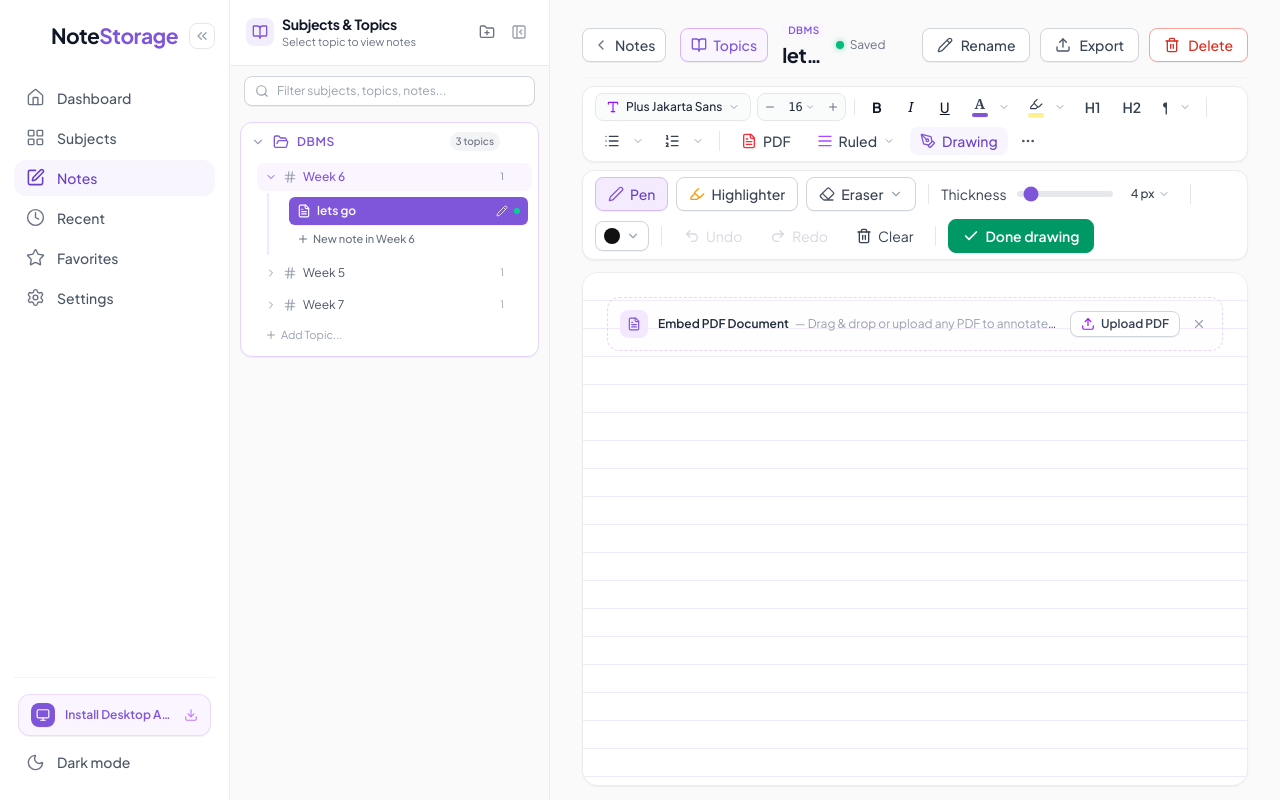
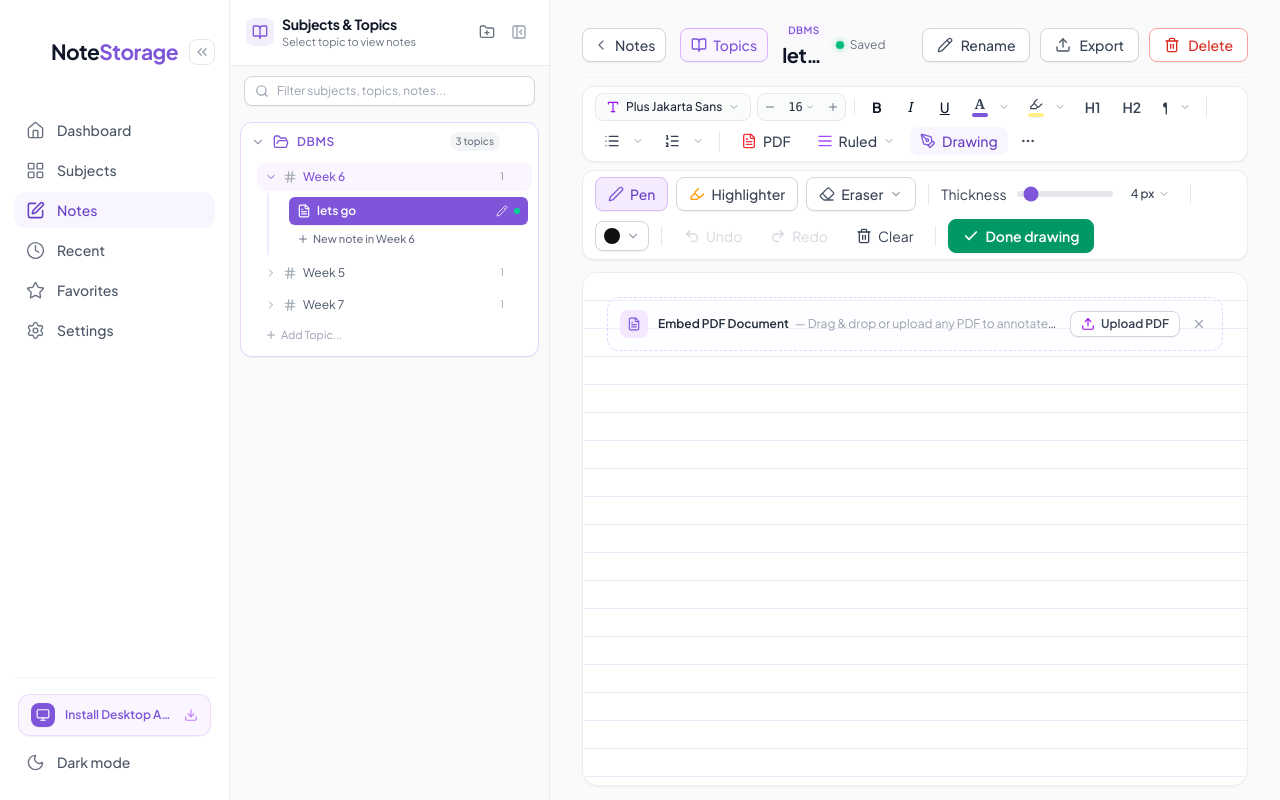
Before and after one commit to SohanSuriyal/notestorage-2.0, a React (Vite) app: page / in a window 1280 px wide. Built offline with nearby package versions, Linux system fonts and the light colour scheme; a web font is replaced by a local one.

Commit message:
Fix centered logo header spacing

```diff
--- a/src/components/Sidebar.tsx
+++ b/src/components/Sidebar.tsx
@@ -61,7 +61,7 @@ export const Sidebar: React.FC<SidebarProps> = ({
       } ${collapsed ? 'w-[70px] px-2' : 'w-[230px] px-3.5'} ${compact ? 'py-3' : 'py-5'} flex-shrink-0 min-h-screen`}
     >
       {/* Brand Header */}
-      <div className={`relative flex items-center justify-center ${compact ? 'mb-4' : 'mb-7'} min-h-[${collapsed ? '40px' : '64px'}]`}>
+      <div className={`relative flex items-center justify-center ${compact ? 'mb-4 min-h-[40px]' : 'mb-7 min-h-[64px]'}`}>
         {branding.dataUrl ? (
           <img
             src={branding.dataUrl}
@@ -87,7 +87,7 @@ export const Sidebar: React.FC<SidebarProps> = ({
             darkMode
               ? 'border-zinc-700 text-zinc-400 hover:bg-zinc-800'
               : 'border-gray-200 text-gray-400 hover:text-gray-600 hover:bg-gray-50'
-          } ${collapsed ? 'right-0' : ''}`}
+          }`}
         >
           {collapsed ? (
             <ChevronsRight className="w-4 h-4" />
@@ -137,7 +137,7 @@ export const Sidebar: React.FC<SidebarProps> = ({
         })}
       </nav>
 
-      {/* Logo & Branding is intentionally available only inside Settings. */}
+      {/* Logo & Branding is available only while Settings is open. */}
       {currentPage === 'settings' && !collapsed && (
         <button
           id="settings-branding-option"
```
